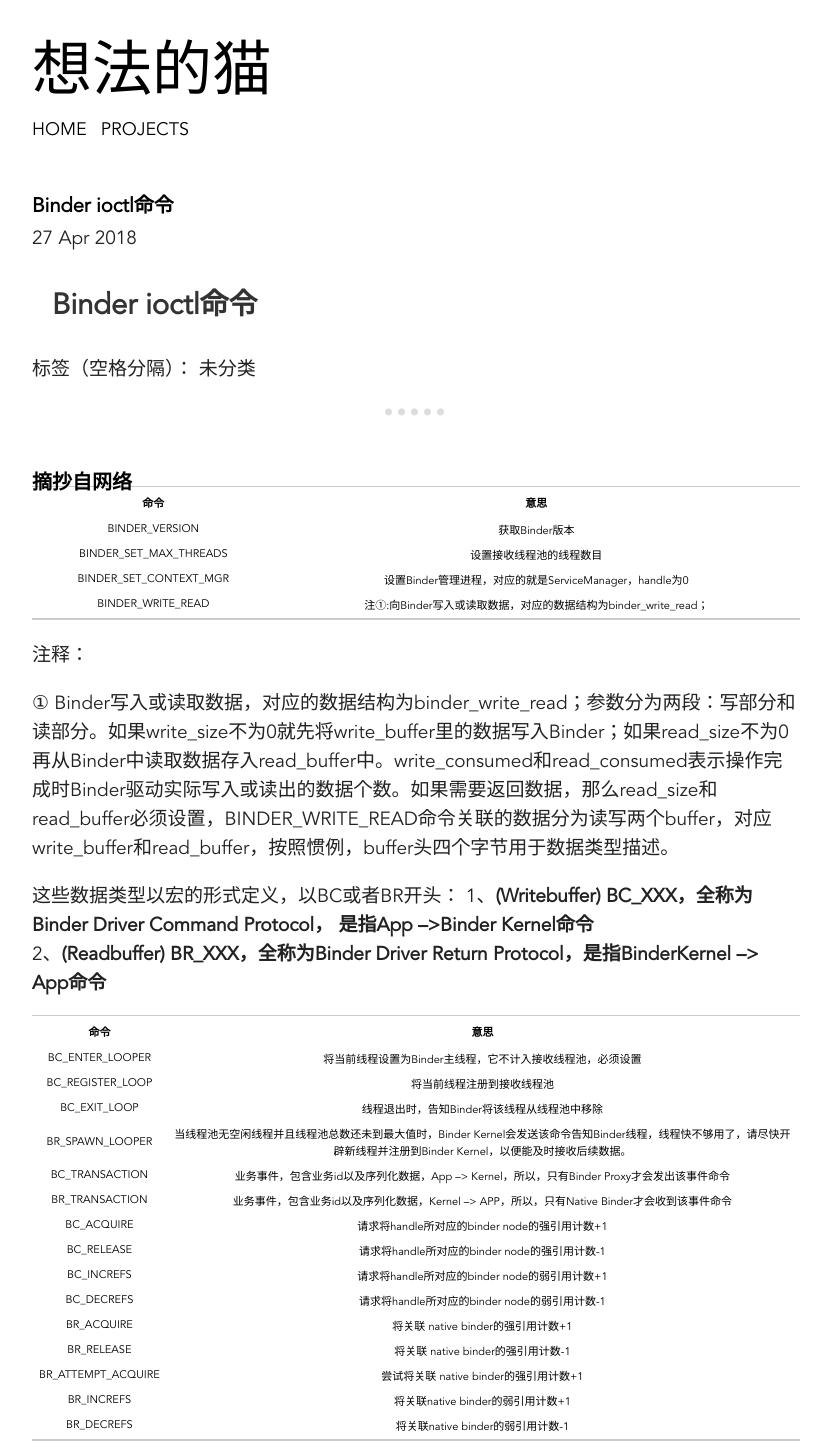
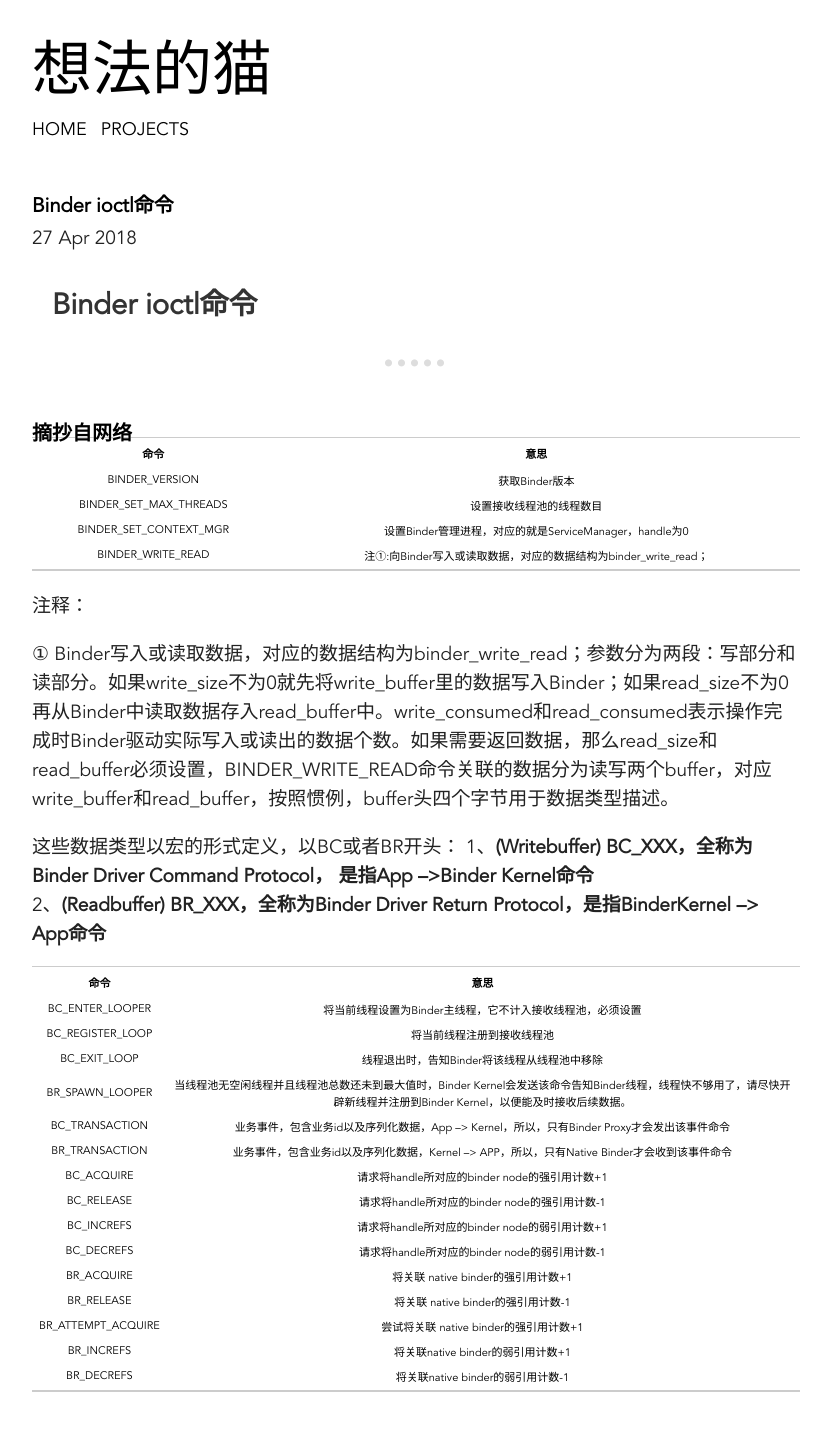
Before and after one commit to xiangfademao/xiangfademao.github.io, a Jekyll site: the page built from _posts/2018-4-26-Binder ioctl命令.md, in a window 1280 px wide. Shown: the whole page, without its empty margins (224-1055 px from the left). Built offline with Jekyll 4.4.1, drawn with Linux system fonts in a browser that asks for light colours; comment, search, counter and statistics services are not loaded; after the commit the page ends 1392 px from its top, so only the background shows below that.

Commit message:
Binder ioctl命令
Binder ioctl命令

```diff
--- a/_posts/2018-4-26-Binder ioctl命令.md
+++ b/_posts/2018-4-26-Binder ioctl命令.md
@@ -7,11 +7,9 @@ categories:
 
 ---
 # Binder ioctl命令
-
-标签（空格分隔）： 未分类
-
 ---
 ## 摘抄自网络 ##
+
 
 命令 | 意思
 - | :-: | -:
```
